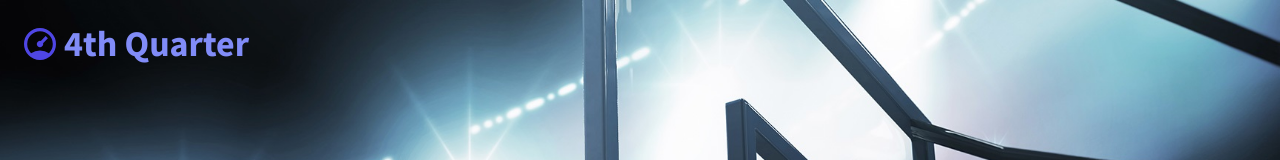
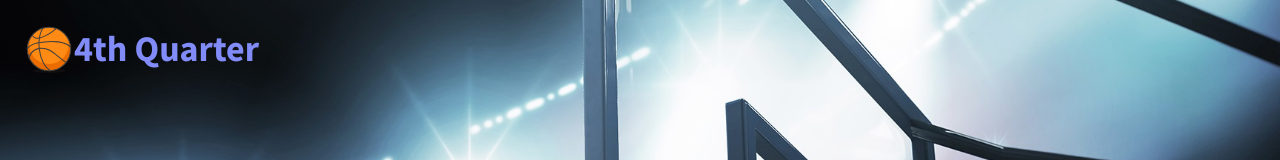
Before and after one commit to AnthonyBuncio/4thquarterlanding-html, a plain HTML site: page index.html in a window 1280 px wide. Shown: the top 160 px of the page. Drawn offline with nearby package versions, Linux system fonts and the light colour scheme.

Commit message:
New logo

```diff
--- a/index.html
+++ b/index.html
@@ -220,15 +220,7 @@
             class="flex items-center text-indigo-400 no-underline hover:no-underline font-bold text-2xl lg:text-4xl"
             href="#"
           >
-            <svg
-              class="h-8 fill-current text-indigo-600 pr-2"
-              xmlns="http://www.w3.org/2000/svg"
-              viewBox="0 0 20 20"
-            >
-              <path
-                d="M10 20a10 10 0 1 1 0-20 10 10 0 0 1 0 20zm-5.6-4.29a9.95 9.95 0 0 1 11.2 0 8 8 0 1 0-11.2 0zm6.12-7.64l3.02-3.02 1.41 1.41-3.02 3.02a2 2 0 1 1-1.41-1.41z"
-              />
-            </svg>
+            <img src="668-basketball.svg" width="50" height="50" />
             4th Quarter
           </a>
 
```
Also changed, not shown: 668-basketball.svg (added).
